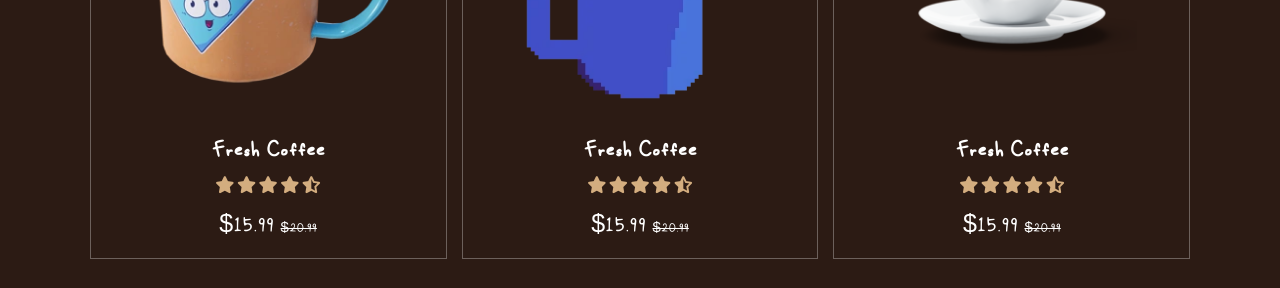
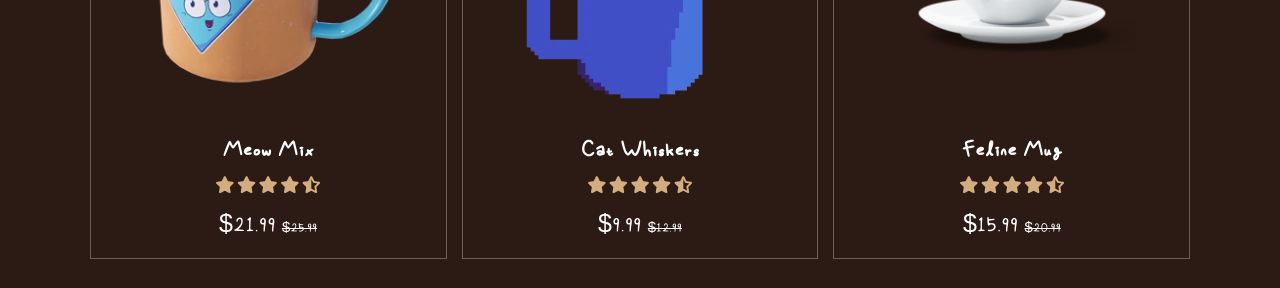
Before and after one commit to LoboWolfCode/Cafe-Meow, a plain HTML site: page index.html in a window 1280 px wide. Shown: the part 2420-2708 px from the top of the page. Drawn offline with Linux system fonts and the light colour scheme.

Commit message:
products

```diff
--- a/index.html
+++ b/index.html
@@ -181,7 +181,7 @@
         <img src="Images/product-1.png" alt=""/>
       </div>
       <div class="content">
-        <h3>fresh coffee</h3>
+        <h3>Meow Mix</h3>
         <div class="stars">
           <i class="fas fa-star"></i>
           <i class="fas fa-star"></i>
@@ -189,7 +189,7 @@
           <i class="fas fa-star"></i>
           <i class="fas fa-star-half-alt"></i>
         </div>
-        <div class="price">$15.99 <span>$20.99</span></div>
+        <div class="price">$21.99 <span>$25.99</span></div>
       </div>
     </div>
 
@@ -203,7 +203,7 @@
         <img src="Images/product-2.png" alt=""/>
       </div>
       <div class="content">
-        <h3>fresh coffee</h3>
+        <h3>Cat Whiskers</h3>
         <div class="stars">
           <i class="fas fa-star"></i>
           <i class="fas fa-star"></i>
@@ -211,7 +211,7 @@
           <i class="fas fa-star"></i>
           <i class="fas fa-star-half-alt"></i>
         </div>
-        <div class="price">$15.99 <span>$20.99</span></div>
+        <div class="price">$9.99 <span>$12.99</span></div>
       </div>
     </div>
 
@@ -225,7 +225,7 @@
         <img src="Images/product-3.png" alt=""/>
       </div>
       <div class="content">
-        <h3>fresh coffee</h3>
+        <h3>Feline Mug</h3>
         <div class="stars">
           <i class="fas fa-star"></i>
           <i class="fas fa-star"></i>
```
